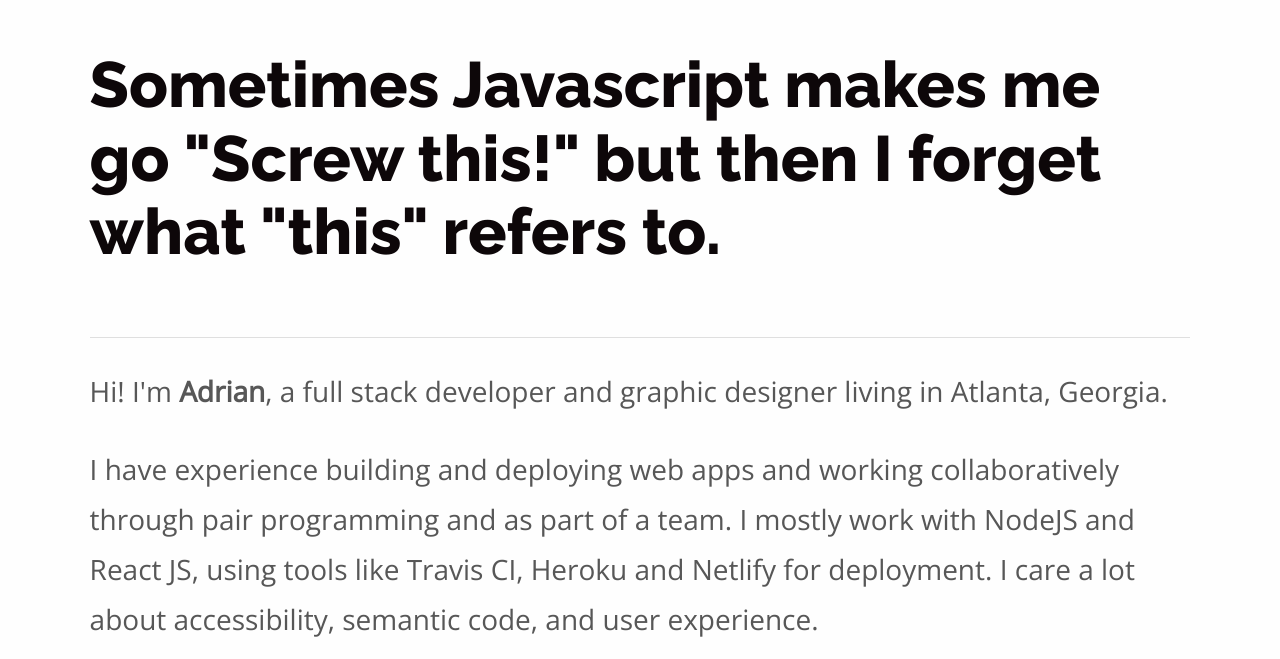
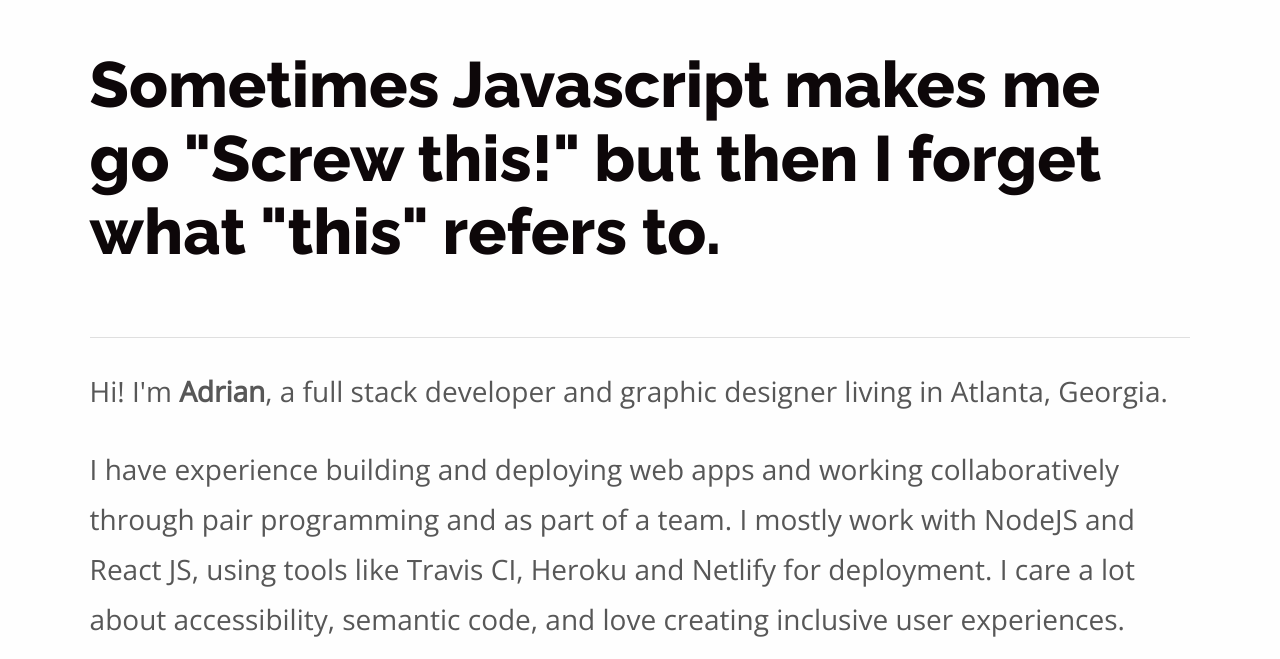
Before and after one commit to adriantoddross/portfolio, a React (Create React App) app: page / in a window 1280 px wide. Shown: the part 141-800 px from the top of the page. Built offline with nearby package versions, Linux system fonts and the light colour scheme.

Commit message:
update about me

```diff
--- a/src/components/AboutMe.js
+++ b/src/components/AboutMe.js
@@ -13,7 +13,7 @@ export default function AboutMe(props) {
         <section>
         <h2 className='section-header'>Experience</h2>
           <p className='experience'>
-            I have experience building and deploying web apps and working collaboratively through pair programming and as part of a team. I mostly work with NodeJS and React JS, using tools like Travis CI, Heroku and Netlify for deployment. I care a lot about accessibility, semantic code, and user experience.
+            I have experience building and deploying web apps and working collaboratively through pair programming and as part of a team. I mostly work with NodeJS and React JS, using tools like Travis CI, Heroku and Netlify for deployment. I care a lot about accessibility, semantic code, and love creating inclusive user experiences.
           </p>
         </section>
           {/* <p>
```
